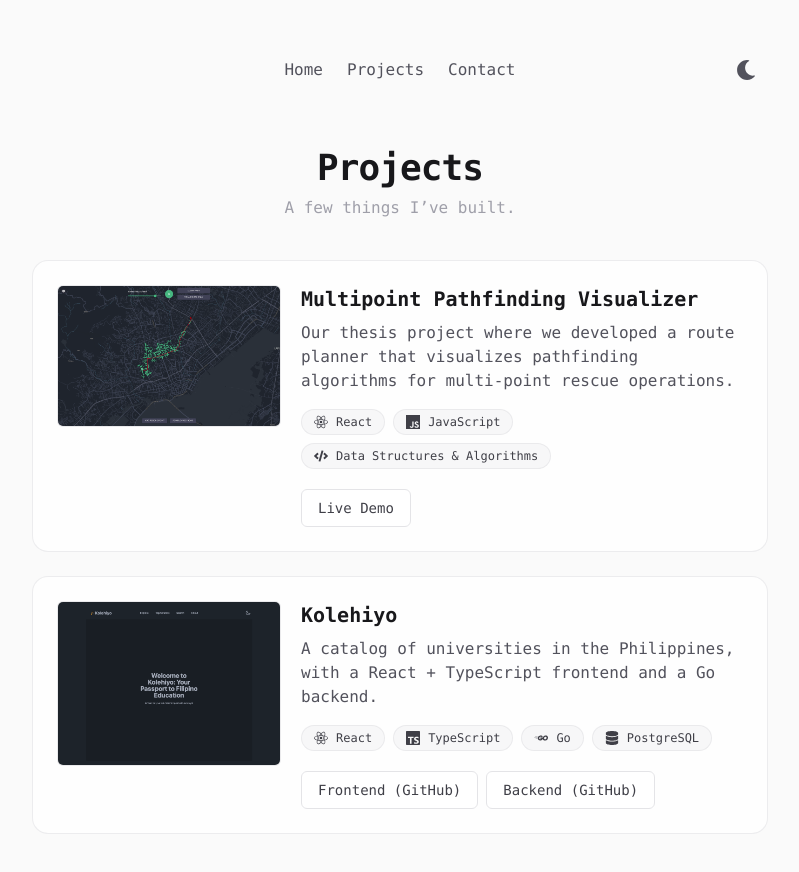
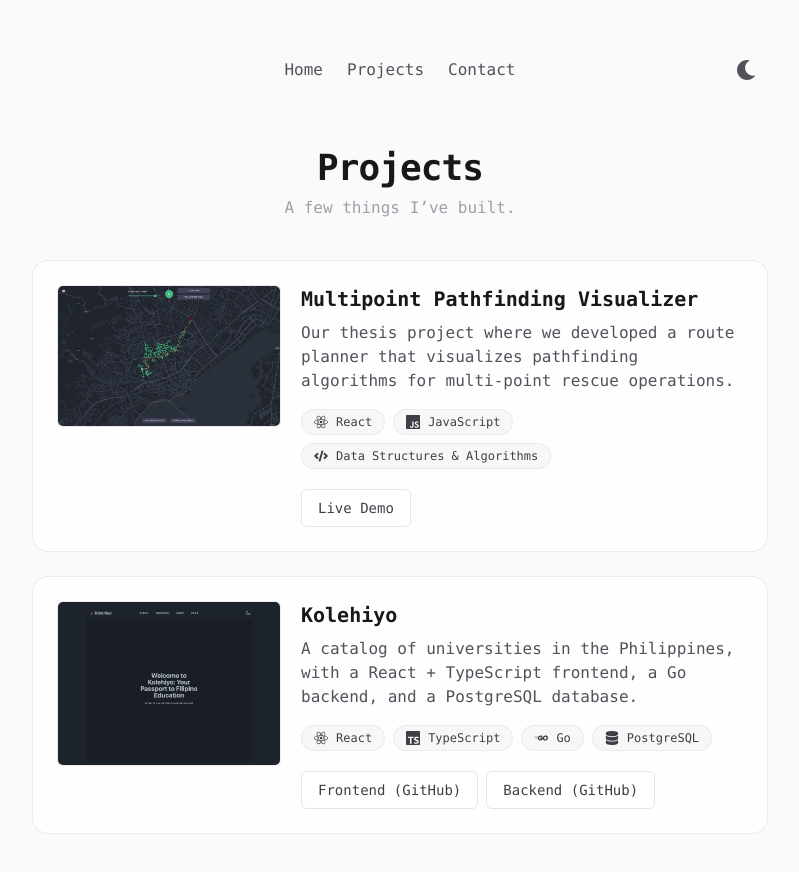
Before and after one commit to liamgluna/liamluna, a React (Vite) app: page /projects in a window 1280 px wide. Shown: the top 872 px of the page, without its empty margins (240-1039 px from the left). Built offline with nearby package versions, Linux system fonts and the light colour scheme.

Commit message:
update kolehiyo description

```diff
--- a/src/pages/Projects.tsx
+++ b/src/pages/Projects.tsx
@@ -29,7 +29,7 @@ const PROJECTS = [
   {
     title: 'Kolehiyo',
     description:
-      'A catalog of universities in the Philippines, with a React + TypeScript frontend and a Go backend.',
+      'A catalog of universities in the Philippines, with a React + TypeScript frontend, a Go backend, and a PostgreSQL database.',
     tech: ['React', 'TypeScript', 'Go', 'PostgreSQL'],
     imageSrc: '/kolehiyo.png',
     imageAlt: 'Kolehiyo catalog screenshot',
```
